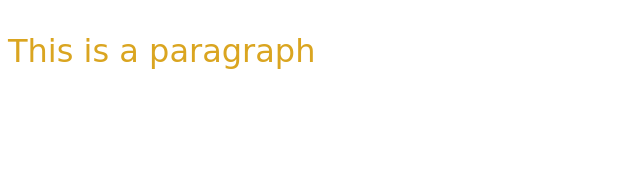
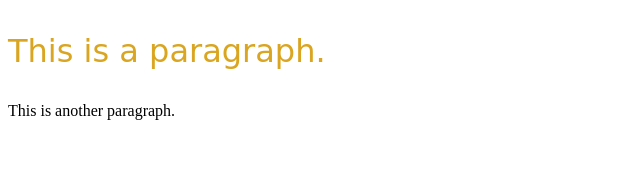
Before and after one commit to SOTAkkkk/sveltekit-tutorial, a SvelteKit app: page / in a window 1280 px wide. Shown: the top 170 px of the page, without its empty margins (0-640 px from the left). Built offline with nearby package versions, Linux system fonts and the light colour scheme.

Commit message:
Nested components

```diff
--- a/src/routes/+page.svelte
+++ b/src/routes/+page.svelte
@@ -1,4 +1,9 @@
-<p>This is a paragraph</p>
+<script>
+    import Nested from './Nested.svelte';
+</script>
+
+<p>This is a paragraph.</p>
+<Nested/>
 
 <style>
     p {
--- /dev/null
+++ b/src/routes/Nested.svelte
@@ -0,0 +1 @@
+<p>This is another paragraph.</p>
```
